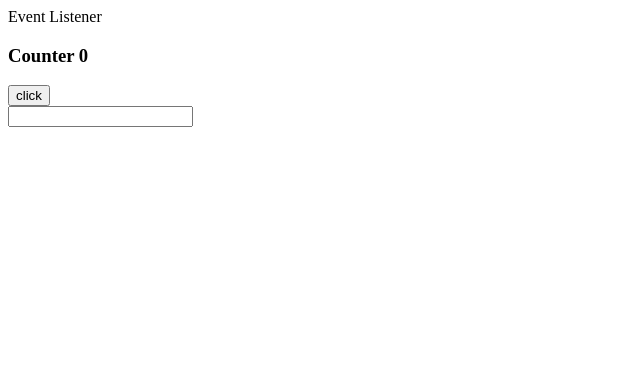
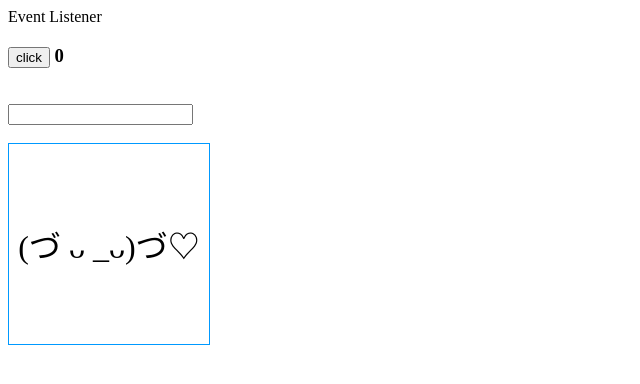
Before and after one commit to AlanCienega/javascript-training, a plain HTML site: page html/event_listener/index.html in a window 1280 px wide. Shown: the whole page, without its empty margins (0-640 px from the left). Drawn offline with Linux system fonts and the light colour scheme.

Commit message:
mouse event listeners

```diff
--- a/html/event_listener/index.html
+++ b/html/event_listener/index.html
@@ -6,18 +6,34 @@
     <meta name="viewport" content="width=device-width, initial-scale=1.0" />
     <title>Event Listener</title>
   </head>
+  <style>
+    .mouse-area {
+      width: 200px;
+      height: 200px;
+      border: 1px solid #09f;
+      display: grid;
+      place-items: center;
+      font-size: 2rem;
+    }
+  </style>
   <body>
     <header></header>
     <section>
-      <h3>Counter <span>0</span></h3>
-      <button>click</button>
+      <h3><button>click</button> <span>0</span></h3>
     </section>
+    <br />
     <section>
       <form action.prevent>
         <input type="text" />
         <span id="dynamic_text"></span>
       </form>
     </section>
+    <br />
+    <section>
+      <div class="mouse-area">
+        <span>(づ ᴗ _ᴗ)づ♡</span>
+      </div>
+    </section>
     <script src="index.js"></script>
   </body>
 </html>
--- a/html/event_listener/index.js
+++ b/html/event_listener/index.js
@@ -3,6 +3,7 @@ const counter_tag = document.querySelector("span");
 const button = document.querySelector("button");
 const input = document.querySelector("input");
 const dynamic_text = document.getElementById("dynamic_text");
+const mouse_area = document.querySelector(".mouse-area");
 
 let counter = 0;
 header.textContent = "Event Listener";
@@ -24,3 +25,10 @@ input.addEventListener("keyup", (event) => {
    */
   dynamic_text.textContent = event.target.value;
 });
+
+mouse_area.addEventListener("mouseenter", (event) => {
+  event.target.textContent = `( ͡° ͜ʖ ͡°)`;
+});
+mouse_area.addEventListener("mouseleave", (event) => {
+  event.target.textContent = `(づ ᴗ _ᴗ)づ`;
+});
```
